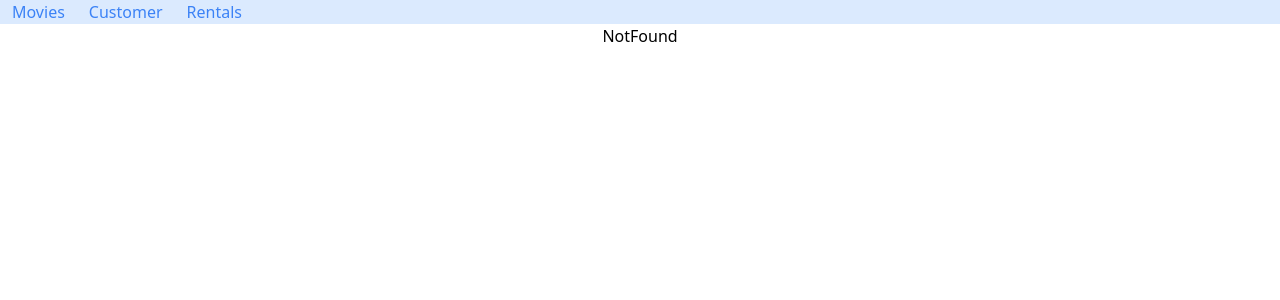
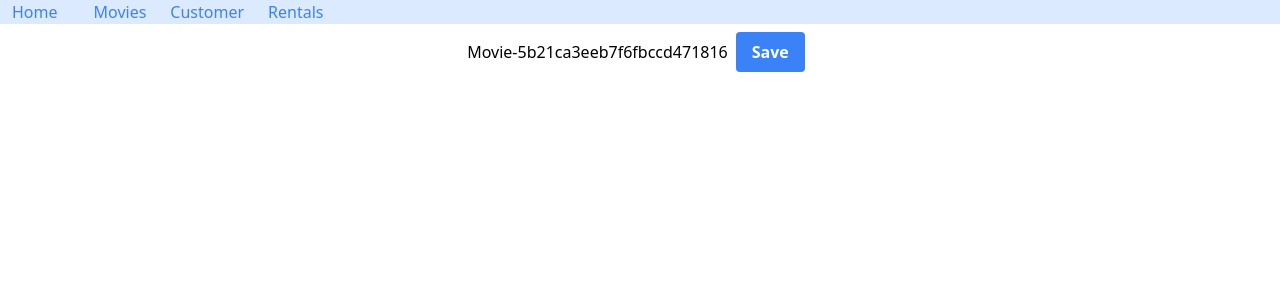
Before and after one commit to Hardik29/MovieDb, a React (Create React App) app: page /movies/5b21ca3eeb7f6fbccd471816 in a window 1280 px wide. Before the commit this address led to /not-found. Shown: the top 300 px of the page. Built offline with nearby package versions, Linux system fonts and the light colour scheme.

Commit message:
refined and removed bugs from routing

```diff
--- a/src/App.js
+++ b/src/App.js
@@ -1,21 +1,25 @@
 import './App.css';
-import {Route,Redirect } from "react-router-dom"
+import {Route,Redirect, Switch } from "react-router-dom"
 import Movie from './Components/movie';
 import Customer from './Components/Customer';
 import Rentals from './Components/Rentals';
 import NotFound from './Components/NotFound';
 import NavBar from './Components/NavBar';
+import MoviesDetilas from './MoviesDetilas';
 
 function App() {
   return (
     <div className="App">
      <NavBar/>
+     <Switch>
+     <Route path="/movies/:id" component={MoviesDetilas} ></Route>
      <Route path="/customer" component={Customer}></Route>
      <Route path="/rentals" component={Rentals}></Route>
      <Route path="/movies" component={Movie}></Route>
      <Route path="/not-found" component={NotFound}></Route>
-     <Route from="/" to="/movies" />
+     <Redirect from="/" to="/movies" />
      <Redirect to="/not-found" />
+     </Switch>
     </div>
   );
 }
--- a/src/Components/MoviesTable.js
+++ b/src/Components/MoviesTable.js
@@ -1,10 +1,11 @@
 import React, { Component } from "react";
 import Table from "./Table";
 import Like from "./LIke";
+import { Link } from "react-router-dom";
 
 export default class MOviesTable extends Component {
   columns = [
-    { path: "title", label: "Title" },
+    { path: "title", label: "Title", content: movie => <Link to={`/movies/${movie._id}`} className="text-blue-500">{movie.title}</Link>},
     { path: "genre.name", label: "Genre" },
     { path: "numberInStock", label: "Stock" },
     { path: "dailyRentalRate", label: "Rate" },
--- a/src/Components/NavBar.js
+++ b/src/Components/NavBar.js
@@ -1,17 +1,20 @@
 import React from 'react'
-import { Link } from 'react-router-dom'
+import { Link, NavLink } from 'react-router-dom'
 
 function NavBar() {
     return (
         <ul className="flex bg-blue-100">
         <li className="mr-6 ml-3">
-          <Link className="text-blue-500 hover:text-blue-800" to="/movies">Movies</Link>
+          <Link className="text-blue-500 hover:text-blue-800" to="/movies">Home</Link>
+        </li>
+        <li className="mr-6 ml-3">
+          <NavLink className="text-blue-500 hover:text-blue-800" to="/movies">Movies</NavLink>
         </li>
         <li className="mr-6">
-          <Link className="text-blue-500 hover:text-blue-800" to="/customer">Customer</Link>
+          <NavLink className="text-blue-500 hover:text-blue-800" to="/customer">Customer</NavLink>
         </li>
         <li className="mr-6">
-          <Link className="text-blue-500 hover:text-blue-800" to="/rentals">Rentals</Link>
+          <NavLink className="text-blue-500 hover:text-blue-800" to="/rentals">Rentals</NavLink>
         </li>
       </ul>
     )
--- a/src/Components/movie.js
+++ b/src/Components/movie.js
@@ -66,7 +66,7 @@ export default class Movie extends Component {
                 </div>
                 <div className="col-span-2">
                     we have total of {filtered.length} movies
-          <MOviesTable
+                    <MOviesTable
                         sortColumn={this.state.sortColumn}
                         moviesch={moviesch}
                         handleDelete={this.handleDelete}
--- /dev/null
+++ b/src/MoviesDetilas.js
@@ -0,0 +1,19 @@
+import React from 'react'
+import {  } from "module";
+
+
+function MoviesDetilas({match, history}) {
+    const handleSave = () => {
+        history.push("/movies")
+    }
+    return (
+        <div className="block">
+            Movie-{match.params.id}
+            <button className="bg-blue-500 hover:bg-blue-700 text-white font-bold py-2 px-4 rounded m-2" onClick={handleSave}>
+            Save
+            </button>
+        </div>
+    )
+}
+
+export default MoviesDetilas
```
